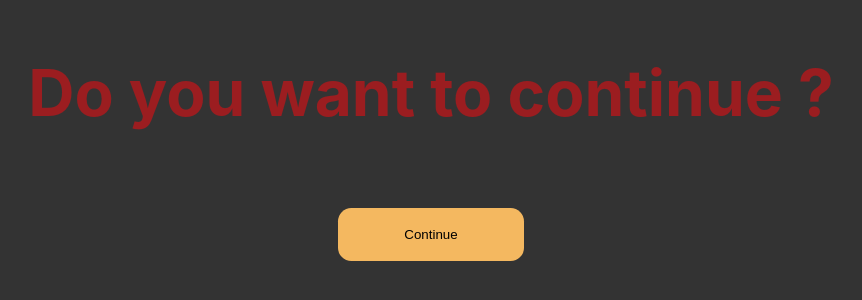
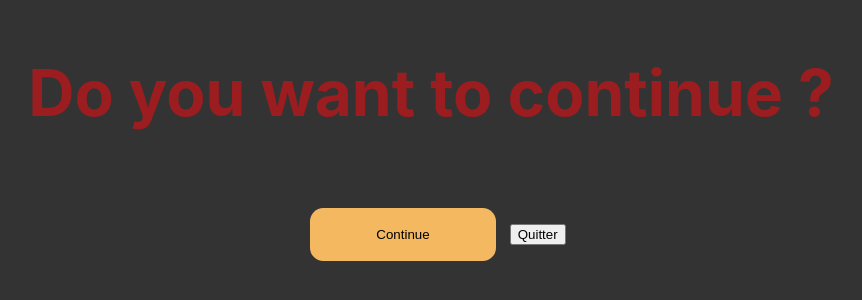
Before and after one commit to TzRPheonix/mmorpg, a React (Create React App) app in the folder FrontEnd/: page /leave in a window 1280 px wide. Shown: the part 236-536 px from the top of the page, without its empty margins (209-1071 px from the left). Built offline with nearby package versions, Linux system fonts and the light colour scheme.

Commit message:
bouton quitter

```diff
--- a/FrontEnd/src/fight/leaderBoard/leaderBoard.js
+++ b/FrontEnd/src/fight/leaderBoard/leaderBoard.js
@@ -14,7 +14,6 @@ async function loadLeaderBoard() {
             }
         });
         const data = await response.json();
-        console.log("Leaderboard data:", data);
         return data;
     } catch (error) {
         console.error(error);
@@ -29,7 +28,6 @@ function LeaderBoard({ onClose }) {
     useEffect(() => {
         const fetchData = async () => {
             const data = await loadLeaderBoard();
-            console.log(data)
             setLeaderboardData(data);
         };
 
--- a/FrontEnd/src/fight/leave/leave.js
+++ b/FrontEnd/src/fight/leave/leave.js
@@ -1,12 +1,17 @@
 import './leave.css';
 import React, { useState } from 'react';
 
-function Leave({ onClose}) {
+function Leave({ onClose }) {
     const [showLeave, setShowLeave] = useState(true);
 
     const handleContinue = () => {
         setShowLeave(false);
         onClose();
+    };
+
+    const handleQuit = () => {
+        localStorage.clear();
+        window.location.href = "https://team2.bettercalldave.io/";
     };
 
     if (!showLeave) {
@@ -21,6 +26,7 @@ function Leave({ onClose}) {
 
                     <div className='leave-btn'>
                         <button className='continue-btn' onClick={handleContinue}>Continue</button>
+                        <button className='quit-btn' onClick={handleQuit}>Quitter</button>
                     </div>
                 </div>
             </div>
```
